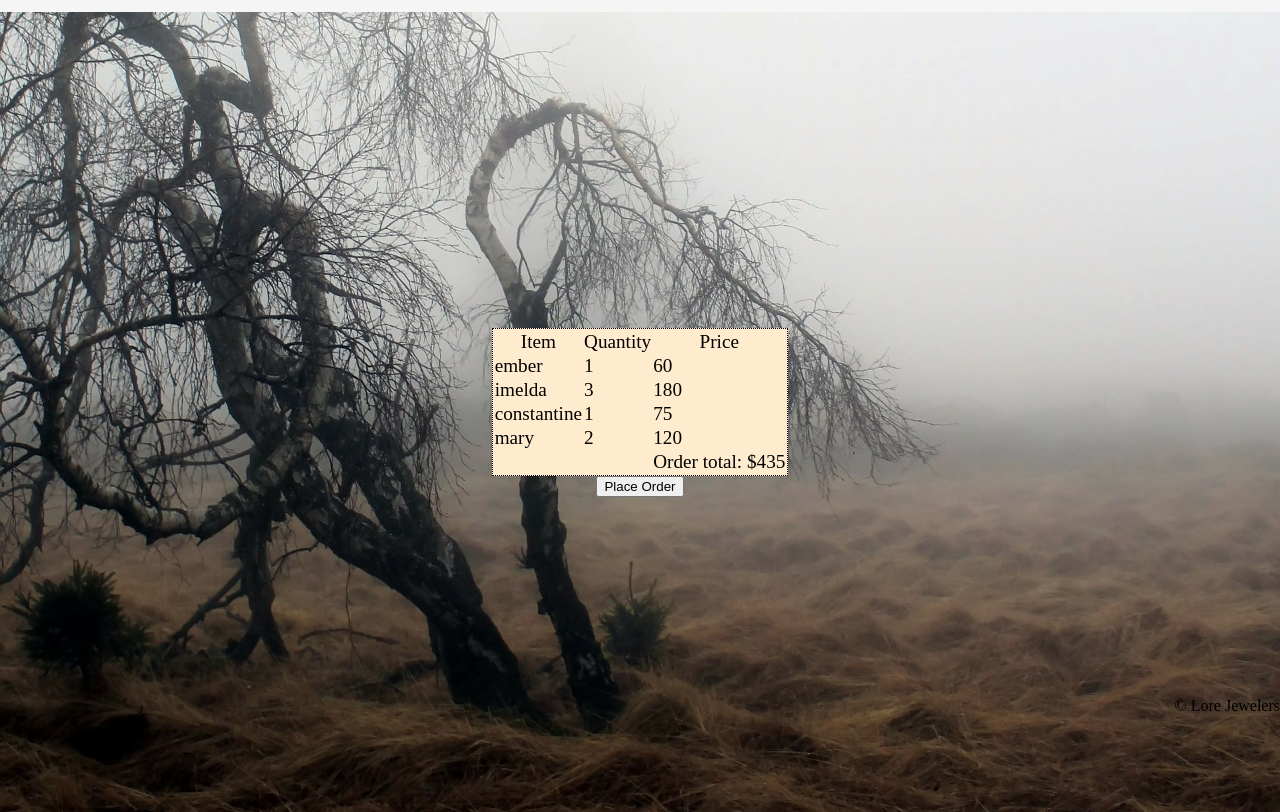
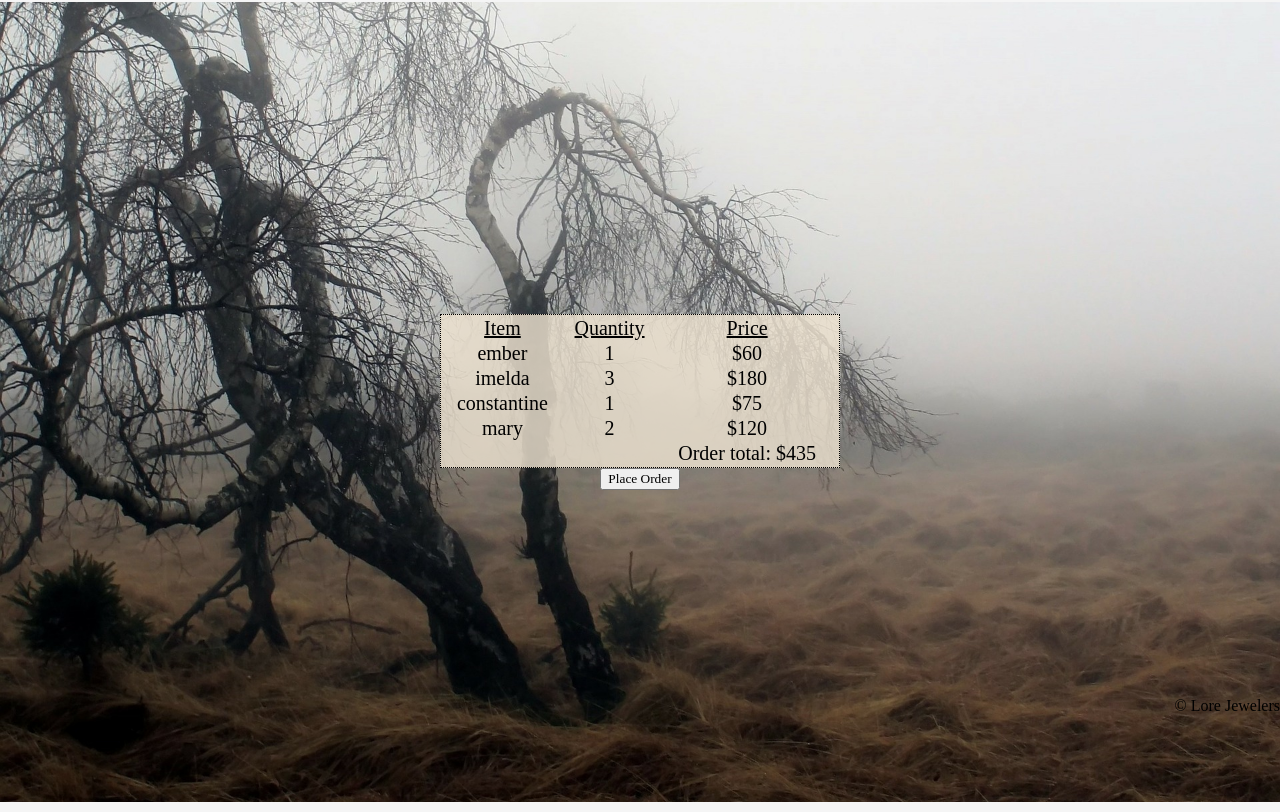
Before and after one commit to katilyn-wiggins/lab-06-e-commerce-site, a plain HTML site: page cart/index.html in a window 1280 px wide. Shown: the part 78-890 px from the top of the page. Drawn offline with Linux system fonts and the light colour scheme; a web font is replaced by a local one.

Commit message:
fixed dollar signs

```diff
--- a/cart/cart.css
+++ b/cart/cart.css
@@ -1,18 +1,5 @@
 
 body {
-    /* https://coolors.co/generate and click export -> scss to get the colors to copy and paste below*/
-    /* --color1: hsla(349, 69%, 76%, 1);
-    --color2: hsla(207, 67%, 44%, 1);
-    --color3: hsla(200, 61%, 56%, 1);
-    --color4: hsla(187, 41%, 94%, 1);
-    --color5: hsla(170, 28%, 95%, 1); */
-/*
-    /* --color1: hsla(45, 86%, 83%, 1);
-    --color2: hsla(135, 65%, 98%, 1);
-    --color3: hsla(315, 37%, 86%, 1);
-    --color4: hsla(45, 73%, 98%, 1);
-    --color5: hsla(224, 40%, 79%, 1); */
-
     --header-height: 80px;
     --shadow: 0px 10px 20px -12px rgba(0,0,0,0.45);
     --gutter: 30px;
@@ -39,16 +26,13 @@ main {
 section {
     background-color: var(--color5);
     width: 1000px;
-    max-width: 80%;
+    max-width: 100%;
     display: flex;
     flex-direction: column;
     justify-content: center;
     align-items: center;
-    padding-top: var(--gutter);
-    padding-bottom: var(--gutter);
-    margin-top: var(--gutter);
-    margin-bottom: var(--gutter);
     border: solid 2px var(--color1);
+    margin: 0 auto;
 }
 
 header {
@@ -60,6 +44,7 @@ header {
     font-size: 50px;
     letter-spacing: 1em;
     margin-top: 10px;
+    margin: 0 auto;
 }
 
 footer {
@@ -104,6 +89,21 @@ footer {
 
 table {
     border: black 1px dotted;
-    background-color: blanchedalmond;
-    font-size: larger;
+    background-color: rgba(241, 229, 210, 0.8);
+    font-size: 20px;
+    width: 40%;
+    height: auto;
 }
+
+th {
+    text-decoration: underline;
+}
+
+td {
+    text-align: center;
+}
+
+button {
+    font-family: serif;
+
+}
--- a/cart/render-cart-items.js
+++ b/cart/render-cart-items.js
@@ -17,7 +17,7 @@ export function renderCart(cart, jewelry) {
 
     const itemTotalPrice = document.createElement('td');
     itemTotalPrice.classList.add('item-total-price');
-    itemTotalPrice.textContent = calcItemTotal(quantity, jewelry.price);
+    itemTotalPrice.textContent = `$${calcItemTotal(quantity, jewelry.price)}`;
 
     tableRow.append(itemName, itemQuantity, itemTotalPrice);
     return tableRow;
```
